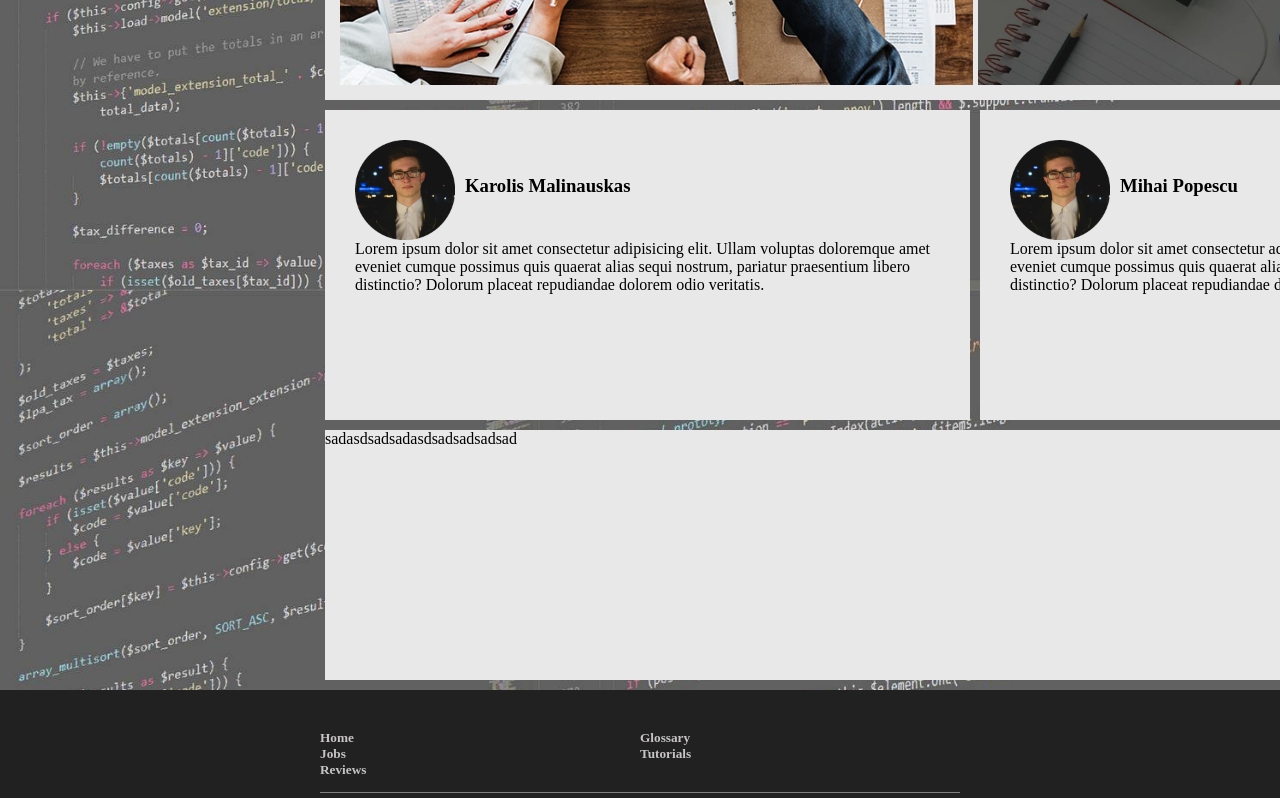
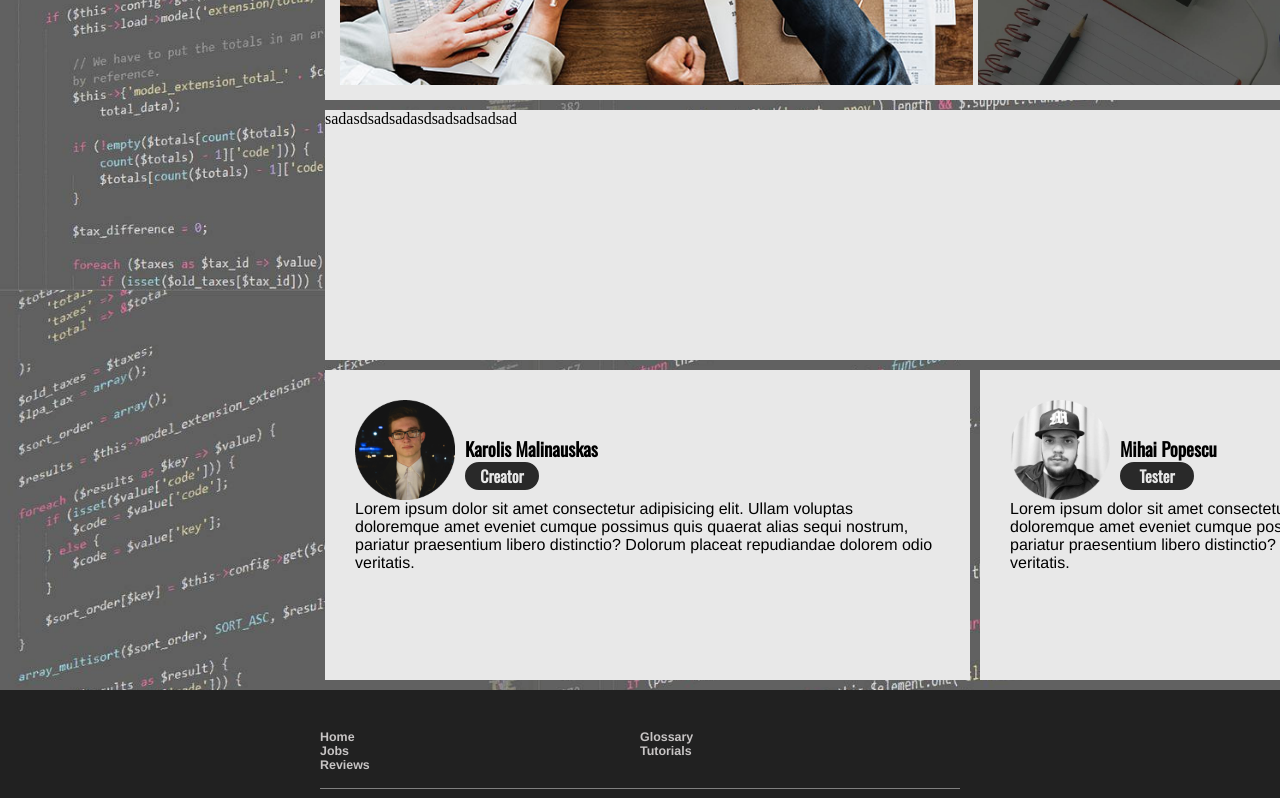
Before and after one commit to dakarce1/TCA, a plain HTML site: page index.html in a window 1280 px wide. Shown: the part 510-1308 px from the top of the page. Drawn offline with nearby package versions, Linux system fonts and the light colour scheme.

Commit message:
Footer finished, fonts added, layout changed a bit, Creator and Tester

```diff
--- a/index.html
+++ b/index.html
@@ -8,6 +8,7 @@
     <link href="https://fonts.googleapis.com/css?family=Dosis" rel="stylesheet">
     <link href="https://fonts.googleapis.com/css?family=Ubuntu" rel="stylesheet">
     <link rel="stylesheet" href="https://use.fontawesome.com/releases/v5.6.1/css/all.css" integrity="sha384-gfdkjb5BdAXd+lj+gudLWI+BXq4IuLW5IT+brZEZsLFm++aCMlF1V92rMkPaX4PP" crossorigin="anonymous">
+    <link href="https://fonts.googleapis.com/css?family=Oswald" rel="stylesheet">
 </head>
 <body>
     <nav>
@@ -33,11 +34,17 @@
     <section class="second">
                 <img src="image/imageedit_2_6591323804.gif" class="img2">
                 <h3>Karolis Malinauskas</h3>
+            <div class="under">
+                <h4>Creator</h4>
+            </div>
         <p>Lorem ipsum dolor sit amet consectetur adipisicing elit. Ullam voluptas doloremque amet eveniet cumque possimus quis quaerat alias sequi nostrum, pariatur praesentium libero distinctio? Dolorum placeat repudiandae dolorem odio veritatis.</p>
     </section>
     <section class="second1">
-            <img src="image/imageedit_2_6591323804.gif" class="img2">
+                <img src="image/cutmypic.png" class="img2">
             <h3>Mihai Popescu</h3>
+            <div class="under">
+                <h4>Tester</h4>
+            </div>
     <p>Lorem ipsum dolor sit amet consectetur adipisicing elit. Ullam voluptas doloremque amet eveniet cumque possimus quis quaerat alias sequi nostrum, pariatur praesentium libero distinctio? Dolorum placeat repudiandae dolorem odio veritatis.</p>
 </section>
     <section class="third">
@@ -46,13 +53,13 @@
     </div>
     <footer>
         <div class="links">
-            <h5>Home</h5>
-            <h5>Jobs</h5>
-            <h5>Reviews</h5>
+            <a href="index.html"><h5>Home</a></h5>
+            <a href="jobs.html"><h5>Jobs</a></h5>
+            <a href="reviews.html"><h5>Reviews</a></h5>
         </div>
         <div class="links1">
-                <h5>Glossary</h5>
-                <h5>Tutorials</h5>
+            <a href="glossary.html"><h5>Glossary</a></h5>
+            <a href="tutorials.html"><h5>Tutorials</a></h5>
             </div>
             <div class="copyright">
                     <h5>&copy; Karolis Malinauskas</h5>
--- a/style/main.css
+++ b/style/main.css
@@ -118,10 +118,10 @@ section.second{
     height: 250px;
     position: relative;
     background-color: #E8E8E8;
-    top: 20px;
+    top: 30px;
     filter: brightness(100%);
     grid-column: 2;
-    grid-row: 3;
+    grid-row: 4;
     padding: 30px;
     margin-right: 5px;
     width: 585px;
@@ -133,21 +133,23 @@ section.second img{
 }
 section.second p{
     float: right;
+    font-family: 'Helvetica', sans-serif;
 }
 section.second h3{
     margin-left: 70px;
     margin-top: 35px;
     padding-left: 40px;
+    font-family: 'Oswald', sans-serif;
 }
 section.second1{
     margin: auto;
     height: 250px;
     position: relative;
     background-color: #E8E8E8;
-    top: 20px;
+    top: 30px;
     filter: brightness(100%);
     grid-column: 3;
-    grid-row: 3;
+    grid-row: 4;
     padding: 30px;
     margin-left: 5px;
     width: 585px;
@@ -168,15 +170,35 @@ section.second1 img{
 }
 section.second1 p{
     float: right;
+    font-family: 'Helvetica', sans-serif;
 }
 section.second1 h3{
     margin-left: 70px;
     margin-top: 35px;
     padding-left: 40px;
+    font-family: 'Oswald', sans-serif;
 }
 section .img2{
     height: 200px;
     width: auto;
+}
+.under{
+    background-color: #292929;
+    margin-left: 110px;
+    width: 70px;
+    border: #292929 solid 2px;
+    border-radius: 50px;
+}
+section.second h4{
+    text-align: center;
+    color: #E8E8E8;
+    font-family: 'Oswald', sans-serif;
+
+}
+section.second1 h4{
+    text-align: center;
+    color: #E8E8E8;
+    font-family: 'Oswald', sans-serif;
 }
 
 /*
@@ -189,9 +211,9 @@ section.third{
     height: 250px;
     position: relative;
     background-color: #E8E8E8;
-    top: 30px;
+    top: 20px;
     grid-column: 1/5;
-    grid-row: 4;
+    grid-row: 3;
 }
 
 /*
@@ -213,6 +235,7 @@ header.header1{
 header h2{
     font-size: 20px;
     text-align: center;
+    font-family: Arial, Helvetica, sans-serif;
 }
 
 /*
@@ -259,17 +282,26 @@ footer{
 .links{
     grid-row: 1;
     grid-column: 2;
+    font-size: 15px;
 }
 .links1{
     grid-column: 3;
     grid-row: 1;
+    font-size: 15px;
 }
 .copyright{
     grid-column: 3/4;
     grid-row: 3;
     text-align: right;
+    font-size: 15px;
 }
-
+footer h5{
+    font-family: 'Helvetica', sans-serif;
+}
+a{
+    text-decoration: none;
+    color: rgb(199, 196, 196);
+}
 /*
     JOBS PAGE
                         */
```
Also changed, not shown: glossary.html (+6 -5 lines), jobs.html (+5 -5 lines), reviews.html (+6 -5 lines), tutorials.html (+6 -5 lines), image/cutmypic.png (added), image/mihai.jpg (added).
